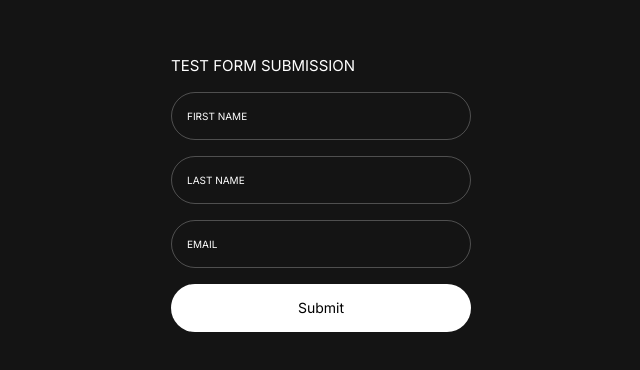
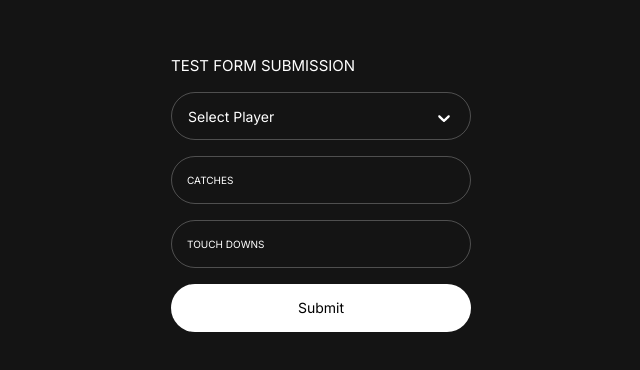
Before and after one commit to raulmartinez1855/wolverines-capstone, a Next.js app in the folder frontend/: page / in a window 1280 px wide. Shown: the part 206-576 px from the top of the page, without its empty margins (319-959 px from the left). Built offline with nearby package versions, Linux system fonts and the light colour scheme; no server answers.

Commit message:
add dropdown

```diff
--- a/frontend/package.json
+++ b/frontend/package.json
@@ -14,6 +14,7 @@
     "next": "14.1.3",
     "react": "^18",
     "react-dom": "^18",
+    "react-select": "^5.8.0",
     "yup": "^1.4.0"
   },
   "devDependencies": {
--- /dev/null
+++ b/frontend/src/components/Forms/SelectDropDown/drop-down-styles.ts
@@ -0,0 +1,128 @@
+import { StylesConfig } from "react-select";
+
+export interface SelectDropDownProps {
+  labelCopy: string;
+  options: DropDownOption[];
+}
+
+export interface DropDownOption {
+  label: string;
+  value: any;
+}
+
+export const customStyles = (
+  withError: boolean
+): StylesConfig<DropDownOption, false> => ({
+  control: (provided: any, props) => ({
+    // ...provided,
+    border: props.menuIsOpen
+      ? "1px solid rgba(255, 255, 255, 0.25)"
+      : withError
+      ? "1px solid #F04747"
+      : props.hasValue
+      ? "1px solid white"
+      : "1px solid rgba(255, 255, 255, 0.25)",
+    outline: "none",
+    boxShadow: "none",
+    padding: "1.6rem",
+    margin: "0",
+    fontSize: "1.4rem",
+    lineHeight: "1.6rem",
+    height: "4.8rem",
+    borderTopRightRadius: "3.2rem",
+    borderTopLeftRadius: "3.2rem",
+    borderBottomRightRadius: props.menuIsOpen ? "0" : "3.2rem",
+    borderBottomLeftRadius: props.menuIsOpen ? "0" : "3.2rem",
+    background: props.menuIsOpen
+      ? "white"
+      : withError
+      ? "rgba(240, 71, 71, 0.10)"
+      : "transparent",
+    color: props.menuIsOpen ? "#0F0F0F" : withError ? "#F04747" : "white",
+    ":hover": { border: "1px solid rgba(255, 255, 255, 0.25)" },
+    display: "flex",
+    justifyContent: "space-between",
+  }),
+  valueContainer: (provided: any, props) => ({
+    ...provided,
+    // color: props.hasValue ? 'black' : 'white',
+    // position:
+    overflow: "visible",
+    margin: "0",
+    padding: "0",
+  }),
+  input: (provided: any, props) => ({
+    ...provided,
+    color: "black",
+    // color: props.hasValue ? 'black' : 'white',
+    // position:
+    margin: "0",
+    padding: "0",
+  }),
+  placeholder: (provided: any, props) => ({
+    ...provided,
+    // color: 'white',
+    color: props.selectProps.menuIsOpen
+      ? "black"
+      : withError
+      ? "#F04747"
+      : "white",
+    padding: "0",
+    margin: "0",
+  }),
+
+  dropdownIndicator: (provided: any, props) => ({
+    // ...provided,
+    // color: 'white',
+    padding: "0",
+    margin: "0",
+    height: "1.6rem",
+  }),
+  indicatorSeparator: (provided: any) => ({
+    // ...provided,
+    background: "transparent",
+    display: "none",
+  }),
+  singleValue: (provided: any, props) => ({
+    ...provided,
+    color: !props.hasValue ? "#0F0F0F" : "white",
+  }),
+  menu: (provided: any) => ({
+    // ...provided,
+    position: "absolute",
+    zIndex: 1,
+    width: "100%",
+    background: "white",
+    color: "#0F0F0F",
+    margin: "0",
+    padding: "0",
+    borderTopRightRadius: "0",
+    borderTopLeftRadius: "0",
+    borderBottomRightRadius: "2rem",
+    borderBottomLeftRadius: "2rem",
+    overflow: "hidden",
+  }),
+  menuList: (provided: any) => ({
+    // ...provided,
+    background: "white",
+    color: "#0F0F0F",
+    margin: "0",
+    padding: "0",
+    borderTopRightRadius: "0",
+    borderTopLeftRadius: "0",
+    borderBottomRightRadius: "2rem",
+    borderBottomLeftRadius: "2rem",
+    maxHeight: "20rem",
+    overflowY: "scroll",
+  }),
+  option: (provided: any) => ({
+    // ...provided,
+    margin: "0",
+    backgroundColor: "white",
+    color: "#0F0F0F",
+    padding: "1.6rem",
+    fontSize: "1.4rem",
+    lineHeight: "1.6rem",
+    borderTop: "1px solid #E6E6E6",
+  }),
+});
--- /dev/null
+++ b/frontend/src/components/Forms/SelectDropDown/index.tsx
@@ -0,0 +1,40 @@
+import { FieldProps } from "formik";
+import ReactSelect, {
+  ActionMeta,
+  SingleValue,
+  StylesConfig,
+} from "react-select";
+import {
+  SelectDropDownProps,
+  DropDownOption,
+  customStyles,
+} from "./drop-down-styles";
+
+export default function SelectDropDown({
+  options,
+  field, // { name, value, onChange, onBlur }
+  form: { touched, errors, setFieldValue, setFieldTouched }, // also values, setXXXX, handleXXXX, dirty, isValid, status, etc.
+  ...props
+}: FieldProps & SelectDropDownProps) {
+  const onChange = (
+    newValue: SingleValue<DropDownOption>,
+    _actionMeta: ActionMeta<DropDownOption>
+  ) => setFieldValue(field.name, newValue?.value);
+
+  const withError = !!errors[field.name];
+
+  return (
+    <div className="relative">
+      <ReactSelect
+        instanceId={field.name}
+        id={field.name}
+        name={field.name}
+        onMenuClose={() => setFieldTouched(field.name, true)}
+        options={options}
+        placeholder={props.labelCopy}
+        onChange={onChange}
+        styles={customStyles(withError)}
+      />
+    </div>
+  );
+}
--- a/frontend/src/components/Forms/TestForm.tsx
+++ b/frontend/src/components/Forms/TestForm.tsx
@@ -3,13 +3,37 @@ import { Field, Form, Formik, FormikHelpers, FormikValues } from "formik";
 import * as yup from "yup";
 import axios from "axios";
 import { useState } from "react";
+import SelectDropDown from "./SelectDropDown";
 
 const initialTestFormValues = {
-  firstName: "",
-  lastName: "",
-  email: "",
+  catches: null,
+  touchDowns: null,
+  playerName: "",
 };
 
+const selectOpts = [
+  "Darrius Clemons",
+  "Mike Sainristil",
+  "Amorion Walker",
+  "Roman Wilson",
+  "Blake Corum",
+  "Will Johnson",
+  "Fredrick Moore",
+  "Keon Sabb",
+  "Jayden Denegal",
+  "Micah Pollard",
+  "Karmello English",
+  "Josaiah Stewart",
+  "Brandyn Hillman",
+  "Cornelius Johnson",
+  "Donovan Edwards",
+  "Makari Paige",
+  "Derrick Moore",
+  "Tyler Morris",
+  "J.J. McCarthy",
+  "Rod Moore",
+  "Zeke Berry",
+].map((v) => ({ label: v, value: v }));
 const backendUrl = process.env.NEXT_PUBLIC_BACKEND_SERVER as string;
 
 export default function TestForm() {
@@ -19,9 +43,9 @@ export default function TestForm() {
       <Formik
         initialValues={initialTestFormValues}
         validationSchema={yup.object({
-          firstName: yup.string().required("Legal First Name is required"),
-          lastName: yup.string().required("Legal Last Name is required"),
-          email: yup.string().required("Email is required"),
+          catches: yup.number().required("Number of Catches is required"),
+          touchDowns: yup.number().required("Number of Touchdowns is required"),
+          playerName: yup.string().required("Player Name is required"),
         })}
         onSubmit={async function (
           values: FormikValues,
@@ -36,25 +60,26 @@ export default function TestForm() {
       >
         <Form className="flex flex-col gap-[1.6rem] w-[30rem]">
           <h2 className="text-2xl text-white">TEST FORM SUBMISSION</h2>
+
           <Field
-            id="firstName"
-            name="firstName"
-            labelCopy="First Name"
+            name="playerName"
+            labelCopy="Select Player"
+            options={selectOpts}
+            component={SelectDropDown}
+          />
+          <Field
+            id="catches"
+            name="catches"
+            labelCopy="Catches"
+            type="number"
             component={TextInput}
           />
 
           <Field
-            id="lastName"
-            name="lastName"
-            labelCopy="Last Name"
-            component={TextInput}
-          />
-
-          <Field
-            id="email"
-            name="email"
-            type="email"
-            labelCopy="Email"
+            id="touchDowns"
+            name="touchDowns"
+            labelCopy="Touch Downs"
+            type="number"
             component={TextInput}
           />
 
```
Also changed, not shown: 1 other file (tests, documents, lock files or other folders).
